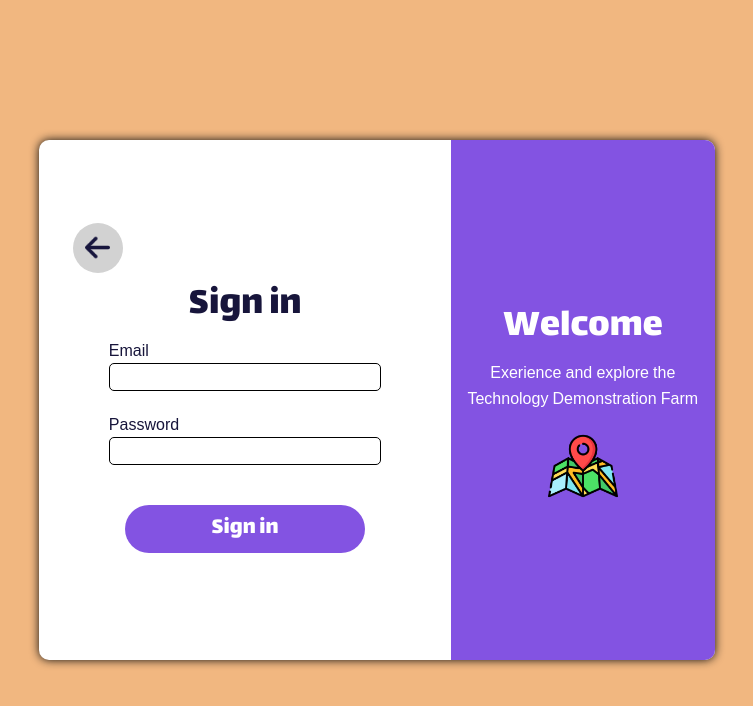
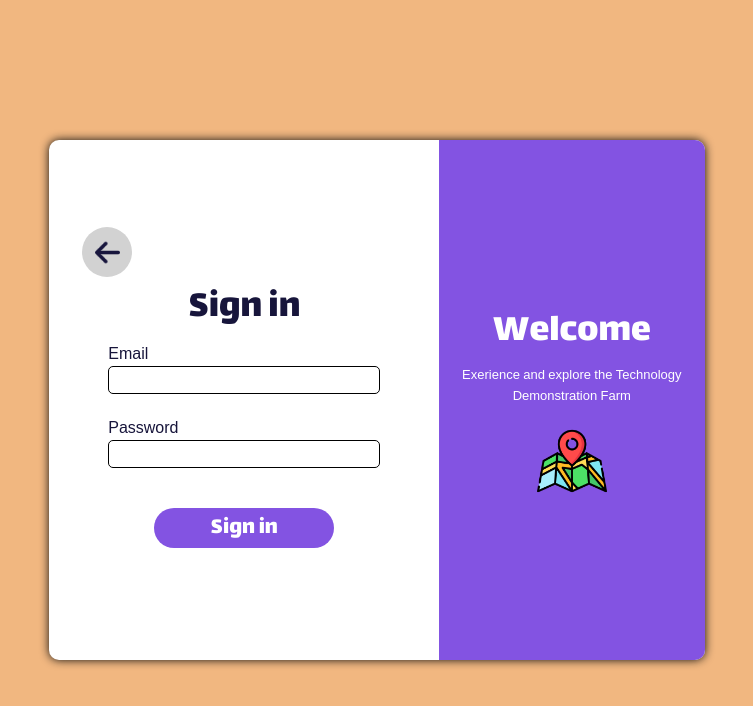
Before and after one commit to iamwhiterabbit18/TDF_INTERACTIVE_MAP, a React (Vite) app: page / in a window 1280 px wide. Both pictures are taken after a click on the button "Sign in". Shown: the top 706 px of the page, without its empty margins (263-1016 px from the left). Built offline with nearby package versions, Linux system fonts and the light colour scheme.

Commit message:
landing page responsive design

```diff
--- a/src/Pages/Users/landing/signInModule/Components/GreetingComponent/styles/greetingStyles.module.scss
+++ b/src/Pages/Users/landing/signInModule/Components/GreetingComponent/styles/greetingStyles.module.scss
@@ -5,25 +5,50 @@
     align-items: center;
     background-color: $primary;
     display: flex;
-    flex: 1;
     flex-direction: column;
-    flex-grow: 1;
     justify-content: center;
-    padding: 2%;
+    padding: 21px;
     text-align: center;
 
     img {
-        height: 4.375rem;
+        height: 40px;
         margin-top: 1.25rem;
-        width: 4.375rem;
+        width: 40px;
     }
 
     .txtTitle {
+        font-size: 30px;
         color: $tertiary;
     }
 
     .txtSubtitle {
+        font-size: 13px;
         color: $tertiary;
         font-family: $subTitle;
     }
 }
+
+@media (min-width: 576px) {
+    .secondContainer {
+
+        img {
+            height: 4.375rem;
+            width: 4.375rem;
+        }
+
+        .txtTitle {
+            font-size: 40px;
+        }
+
+        .txtSubTitle {
+            font-size: 15px;
+        }
+    }
+}
+
+@media (min-width: 768px) {
+    .secondContainer {
+        flex: 1;
+        flex-grow: 1;
+    }
+}
--- a/src/Pages/Users/landing/signInModule/Components/OptionComponent/styles/optionStyles.module.scss
+++ b/src/Pages/Users/landing/signInModule/Components/OptionComponent/styles/optionStyles.module.scss
@@ -9,13 +9,29 @@
     flex-direction: column;
     justify-content: center;
 
-}
+
 
     .txtTitle {
+        font-size: 30px;
         margin-bottom: 0.938rem;
     }
 
     .txtSubTitle {
         font-family: $subTitle;
+        font-size: 10px;
         margin: 0.563rem 0;
     }
+
+}
+
+@media (min-width: 576px) {
+    .optionContent{
+        .txtTitle {
+            font-size: 40px;
+        }
+
+        .txtSubTitle {
+            font-size: 15px;
+        }
+    }
+}
--- a/src/Pages/Users/landing/signInModule/Components/SignInComponent/SignIn.jsx
+++ b/src/Pages/Users/landing/signInModule/Components/SignInComponent/SignIn.jsx
@@ -87,7 +87,7 @@ const handleSubmit = async (e) => {
                             onChange = {(e) => setPassword(e.target.value)}
                         />
                         {/* Change button names into general names */}
-                        <button className = { `${styles.button } ${styles.btnGuest }` } type = "submit">
+                        <button className = { `${styles.button } ${styles.submitBtn }` } type = "submit">
                             Sign in
                         </button>
                     </form>
--- a/src/Pages/Users/landing/signInModule/Components/SignInComponent/styles/signInStyles.module.scss
+++ b/src/Pages/Users/landing/signInModule/Components/SignInComponent/styles/signInStyles.module.scss
@@ -7,6 +7,29 @@
     flex: 1;
     flex-direction: column;
     justify-content: center;
+
+    .return {
+        align-self: flex-start;
+        align-items: center;
+        background-color: $outOfFocus;
+        border-radius: 50px;
+        cursor: pointer;
+        display: flex;
+        height: 30px;
+        justify-content: center;
+        transition: 0.2s ease-in-out;
+        width: 30px;
+
+        img {
+            height: 15px;
+            filter: invert(10%) sepia(33%) saturate(3192%) hue-rotate(225deg) brightness(81%) contrast(100%);
+            transition: all 0.2s ease-in-out;
+            width: 15px;
+        }
+    }
+
+    .txtTitle {
+        font-size: 30px;
     }
 
     .form {
@@ -14,9 +37,12 @@
         flex-direction: column;
         margin-bottom: 25px;
 
-    .btnGuest {
+        .submitBtn {
+            background-color: $primary;
             align-self: center;
-        margin-top: 20px;
+            margin-top: 15px;
+            height: 30px;
+            width: 120px;
         }
 
         label {
@@ -26,8 +52,46 @@
         input {
             border: 1.5px solid black;
             border-radius: 5px;
+            height: 19px;
+            margin-bottom: 10px;
+            width: 100%;
+        }
+    }
+}
+
+
+@media (min-width: 576px) {
+    .signInContent {
+        .return {
+            height: 50px;
+            width: 50px;
+
+            img {
+                height: 25px;
+                width: 25px;
+            }
+        }
+
+        .txtTitle {
+            font-size: 40px;
+        }
+
+        .form {
+            .submitBtn {
+                margin-top: 20px;
+                height: 40px;
+                width: 180px;
+            }
+
+            input {
                 height: 28px;
                 margin-bottom: 20px;
                 min-width: 17rem;
             }
         }
+    }
+}
+
+@media (min-width: 768px) {
+
+}
--- a/src/Pages/Users/landing/signInModule/global.scss
+++ b/src/Pages/Users/landing/signInModule/global.scss
@@ -84,26 +84,6 @@ label, .txtTitle, .txtSubTitle {
 
 /* close/return icons */
 
-.return {
-    align-self: flex-start;
-    align-items: center;
-    background-color: $outOfFocus;
-    border-radius: 50px;
-    cursor: pointer;
-    display: flex;
-    height: 50px;
-    justify-content: center;
-    transition: 0.2s ease-in-out;
-    width: 50px;
-
-    img {
-        height: 25px;
-        filter: invert(10%) sepia(33%) saturate(3192%) hue-rotate(225deg) brightness(81%) contrast(100%);
-        transition: all 0.2s ease-in-out;
-        width: 25px;
-    }
-}
-
 .return:hover {
     background-color: $secondary;
 
--- a/src/Pages/Users/landing/signInModule/styles/signInModuleStyles.module.scss
+++ b/src/Pages/Users/landing/signInModule/styles/signInModuleStyles.module.scss
@@ -11,10 +11,10 @@
 
 
 .mainContainer {
-    // backdrop-filter: blur(3px) brightness(70%);
     align-items: center;
     display: flex;
     justify-content: center;
+    height: 100%;
     margin: 0 auto;
     padding: 0 0.625rem;
 }
@@ -25,34 +25,32 @@
     border-radius: 10px;
     box-shadow: 0 0 10px rgb(15, 15, 15);
     display: flex;
-    height: 550px;
-    max-height: 65vh;
-    max-width: 75vw;
+    flex-direction: column;
+    justify-content: space-between;
+    // height: 95%;
+    // height: 65vh;
+    max-width: 90vw; //75vw
     width: 100%;
     overflow: hidden;
 
     .firstContainer {
         display: flex;
-        flex: 1;
-        flex-grow: 1.45;
+        align-items: center;
+        // flex: 1;
+        // flex-grow: 1.45;
         padding: 5%;
-        width: 20vw;
+        width: 100%; //20%
     }
 
-    /*
-        before:
-            No 'height: 100%;
-            min-height: 65vh;
-    */
     button {
         border: 0;
         border-radius: 40px;
         box-sizing: border-box;
         cursor: pointer;
-        font-size: 1.5rem;
+        font-size: 15px; // 1.5rem
         font-family: $title;
-        height: 3rem;
-        width: 15rem;
+        height: 40px; //3rem
+        width: 150px; //15rem
     }
 
     input, textarea {
@@ -69,3 +67,32 @@
     }
 
 }
+
+@media (min-width: 576px) {
+    .loginContainer {
+
+        button {
+            font-size: 20px; // 1.5rem
+            height: 40px; //3rem
+            width: 200px; //15rem
+        }
+    }
+}
+
+@media (min-width: 768px) {
+    .loginContainer {
+        height: 65vh;
+        flex-direction: row;
+
+        .firstContainer {
+            flex: 1;
+            flex-grow: 1.45;
+        }
+
+        button {
+            font-size: 1.5rem;
+            height: 3rem;
+            width: 15rem;
+        }
+    }
+}
```
Lines whose indentation alone changed are shown as unchanged.
